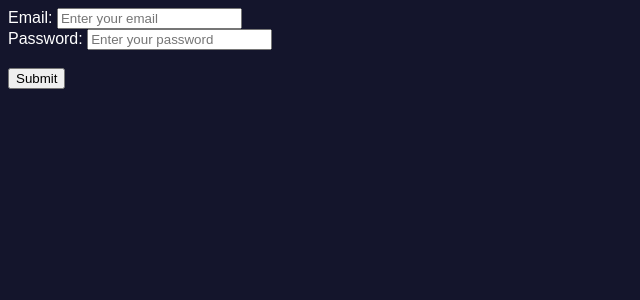
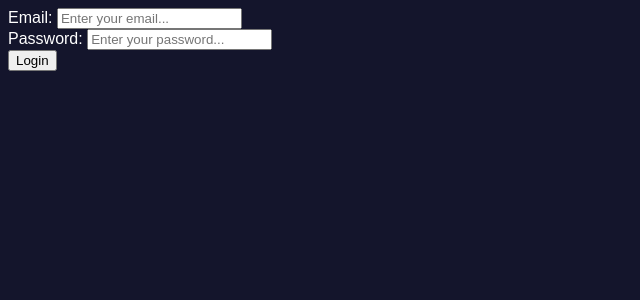
Before and after one commit to supunrworks/React-js-tutorial, a React (Vite) app: page / in a window 1280 px wide. Shown: the top 300 px of the page, without its empty margins (0-640 px from the left). Built offline with nearby package versions, Linux system fonts and the light colour scheme.

Commit message:
Added React Hook Forms

```diff
--- a/package.json
+++ b/package.json
@@ -11,7 +11,8 @@
   },
   "dependencies": {
     "react": "^19.2.7",
-    "react-dom": "^19.2.7"
+    "react-dom": "^19.2.7",
+    "react-hook-form": "^7.82.0"
   },
   "devDependencies": {
     "@types/react": "^19.2.17",
--- a/src/App.jsx
+++ b/src/App.jsx
@@ -15,6 +15,7 @@ import Example from './UseRef/Example'
 import Ex02 from './UseRef/Ex02'
 import ControlledForms from './ControlledForms/ControlledForms'
 import UncontrolledForms from './UncontrolledForms/UncontrolledForms'
+import RHFex from './RHF/RHFex'
 
 
 function App() {
@@ -29,7 +30,8 @@ function App() {
       {/* <Counter /> */}
       {/* <Updater/> */}
       {/* <ControlledForms/> */}
-      <UncontrolledForms/>
+      {/* <UncontrolledForms/> */}
+      <RHFex/>
       {/* <Array/> */}
       {/* <BoxA/> */}
       {/* <Example/> */}
--- /dev/null
+++ b/src/RHF/RHFex.jsx
@@ -0,0 +1,28 @@
+import React from 'react'
+import { useForm } from 'react-hook-form'
+
+function RHFex() {                                   // register → Connects an input to the form.
+    const { register, handleSubmit } = useForm()     //handleSubmit → Collects and validates the form data when you submit.
+
+    const submit = (data) => {                     // data is an object containing all the form values. values in ("email")/("password") inside the input
+        console.log(data)
+    }
+
+    return (
+        <div>
+            <form onSubmit={handleSubmit(submit)}>   {/* handleSubmit calls onSubmit only after the form is valid. */}
+                <div>
+                    <label htmlFor="email">Email: </label>
+                    <input {...register("email")} placeholder='Enter your email...' />
+                    <br />
+                    <label htmlFor="pass">Password: </label>
+                    <input type="password" {...register("password")} placeholder='Enter your password...' />
+                    <br />
+                    <button>Login</button>
+                </div>
+            </form>
+        </div>
+    )
+}
+
+export default RHFex
```
Also changed, not shown: 1 other file (tests, documents, lock files or other folders).
